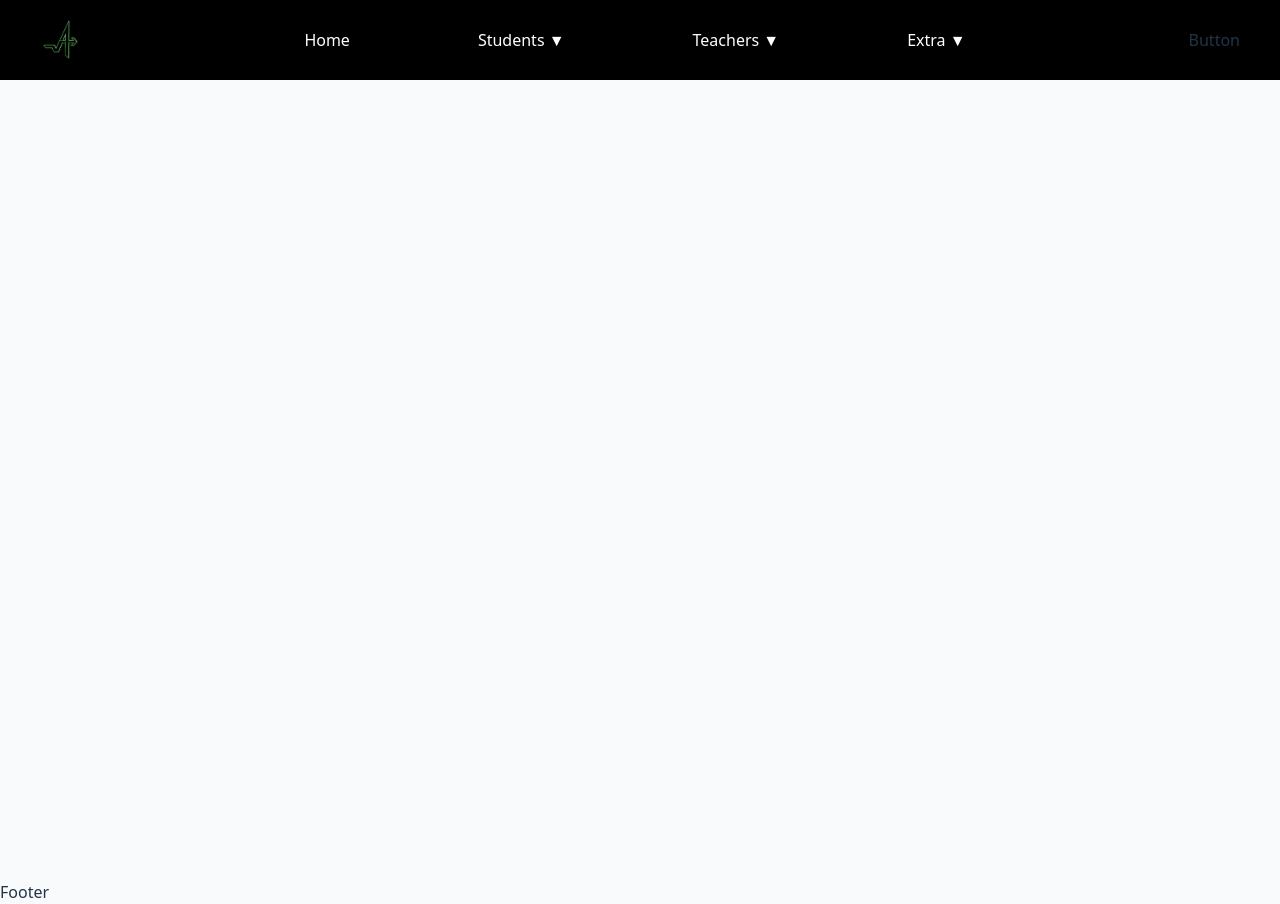
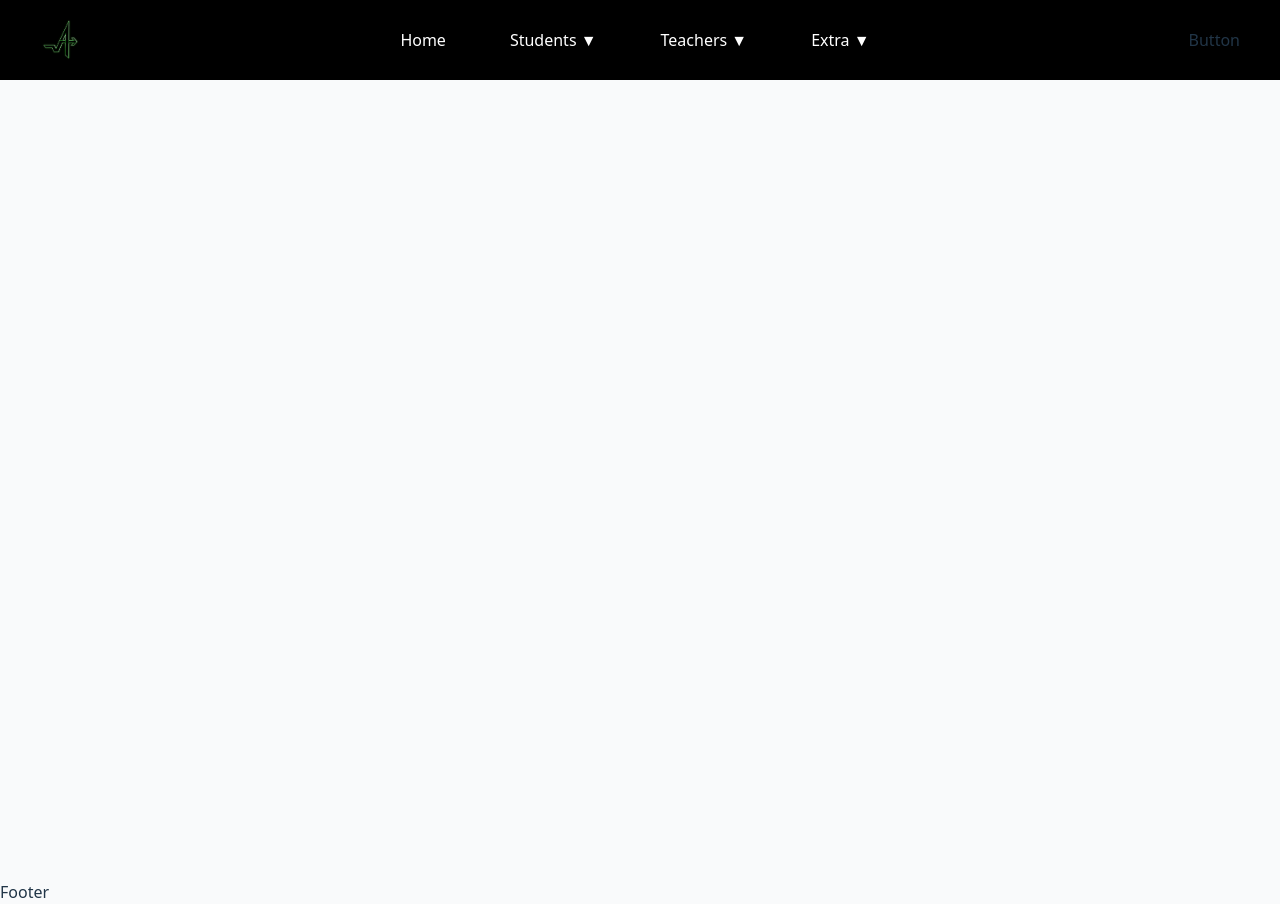
Before and after one commit to NCunningham12/axiom_frontend, a React (Vite) app: page /students/practice in a window 1280 px wide. Built offline with nearby package versions, Linux system fonts and the light colour scheme.

Commit message:
Fixed exponent button

```diff
--- a/src/components/editors/PoPEditor.jsx
+++ /dev/null
@@ -1,9 +0,0 @@
-import React from 'react'
-
-const PoPEditor = () => {
-  return (
-    <div>Power of Products Editor Loaded</div>
-  )
-}
-
-export default PoPEditor
--- a/src/components/editors/PythagSolvingEditor.jsx
+++ /dev/null
@@ -1,7 +0,0 @@
-import React from 'react';
-
-const PythagSolvingEditor = () => {
-  return <div>Pythagorean Theorem Solving Editor Loaded</div>;
-};
-
-export default PythagSolvingEditor;
--- a/src/sections/Navbar.css
+++ b/src/sections/Navbar.css
@@ -36,7 +36,7 @@
   list-style: none;
   margin: 0;
   padding: 0;
-  gap: 8rem;
+  gap: 4rem;
   position: relative;
 }
 
--- a/src/skills/exponents/productOfPowers.jsx
+++ b/src/skills/exponents/productOfPowers.jsx
@@ -37,10 +37,10 @@ export function renderProblem(userAnswer, problem, handleInputChange, index) {
         read-only
         virtual-keyboard-mode="off"
       >
-        {'\\placeholder{}^{\\placeholder{}}'}
+        {'x^{\\placeholder{}}'}
       </math-field>
     ),
-    latex: '\\placeholder{}^{\\placeholder{}}',
+    latex: '^{\\placeholder{}}',
   },
 ];
 
@@ -97,3 +97,5 @@ export function validateAnswer(input, problem) {
 
   return 'incorrect';
 }
+
+// 4. Editor Interface
```
